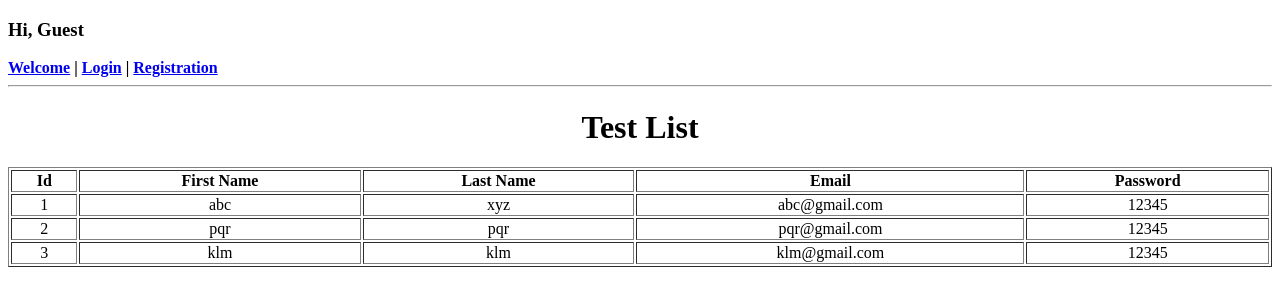
After one commit to riyasahu1611/advance-python-django, a Django app: page /testlist/ in a window 1280 px wide. The commit adds this page. Shown: the top 306 px of the page. Run offline with Django 5.2, Linux system fonts and the light colour scheme.

Commit message:
15-June-2026

```diff
--- a/riya/sos/ors/templates/header.html
+++ b/riya/sos/ors/templates/header.html
@@ -5,10 +5,36 @@
     <title>Title</title>
 </head>
 <body>
+
+<!--<h3>Hi, Guest</h3>-->
+<!--<a href="/ors/welcome/"><b>Welcome</b></a> <b>|</b>-->
+<!--<a href="/ors/signin/"><b>Login</b></a> <b>|</b>-->
+<!--<a href="/ors/signup/"><b>Registration</b></a>-->
+
+<!--{% if name != None %}-->
+<!--<h3>Hi, {{ name }}</h3>-->
+<!--<a href="#"><b>Add User</b></a> <b>|</b>-->
+<!--<a href="#"><b>User List</b></a> <b>|</b>-->
+<!--<a href="#"><b>Logout</b></a>-->
+<!--{% else %}-->
+<!--<h3>Hi, Guest</h3>-->
+<!--<a href="/ors/welcome/"><b>Welcome</b></a> <b>|</b>-->
+<!--<a href="/ors/signin/"><b>Login</b></a> <b>|</b>-->
+<!--<a href="/ors/signup/"><b>Registration</b></a>-->
+<!--{% endif %}-->
+
+{% if request.session.name != None %}
+<h3>Hi, {{ request.session.name }}</h3>
+<a href="#"><b>Add User</b></a> <b>|</b>
+<a href="#"><b>User List</b></a> <b>|</b>
+<a href="/ors/testlist/"><b>Test List</b></a> <b>|</b>
+<a href="/ors/logout/"><b>Logout</b></a>
+{% else %}
 <h3>Hi, Guest</h3>
 <a href="/ors/welcome/"><b>Welcome</b></a> <b>|</b>
 <a href="/ors/signin/"><b>Login</b></a> <b>|</b>
-<a href="/ors/signup/"><b>Registration</b></a> <b>|</b>
+<a href="/ors/signup/"><b>Registration</b></a>
+{% endif %}
 <hr>
 </body>
 </html>
--- /dev/null
+++ b/riya/sos/ors/templates/testlist.html
@@ -0,0 +1,31 @@
+<!DOCTYPE html>
+<html lang="en">
+<head>
+    <meta charset="UTF-8">
+    <title>Title</title>
+</head>
+<body>
+{% include 'header.html' %}
+<div align="center">
+    <h1>Test List</h1>
+</div>
+<table border="1%" width="100%">
+    <tr>
+        <th>Id</th>
+        <th>First Name</th>
+        <th>Last Name</th>
+        <th>Email</th>
+        <th>Password</th>
+    </tr>
+    {% for l in list %}
+    <tr align="center">
+        <td>{{ l.id }}</td>
+        <td>{{ l.firstName }}</td>
+        <td>{{ l.lastName }}</td>
+        <td>{{ l.email }}</td>
+        <td>{{ l.password }}</td>
+    </tr>
+    {% endfor %}
+</table>
+</body>
+</html>
--- a/riya/sos/ors/templates/welcome.html
+++ b/riya/sos/ors/templates/welcome.html
@@ -8,7 +8,8 @@
 {% include 'header.html' %}
 <br><br><br><br><br><br><br><br>
 <div align="center">
-<h1>Welcome to Django Project</h1>
+    <h1>Welcome to Django Project</h1>
+    <h3>Hi, {{ name }}</h3>
 </div>
 </body>
 </html>
--- a/riya/sos/ors/urls.py
+++ b/riya/sos/ors/urls.py
@@ -2,9 +2,11 @@ from django.urls import path
 from . import views
 
 urlpatterns = [
-    path('riya/', views.riya_ors),
+    path('test/', views.test_ors),
     path('welcome/', views.welcome),
-    path('signup/', views.signup),
-    path('signin/', views.signin),
+    path('signup/', views.user_signup),
+    path('signin/', views.user_signin),
     path('', views.welcome),
+    path('logout/', views.user_logout),
+    path('testlist/', views.test_list),
 ]
--- a/riya/sos/ors/views.py
+++ b/riya/sos/ors/views.py
@@ -3,7 +3,7 @@ from django.shortcuts import render, redirect
 from django.http import HttpResponse
 
 
-def riya_ors(request):
+def test_ors(request):
     return HttpResponse('<h1>welcome to ors app</h1>')
 
 
@@ -11,7 +11,7 @@ def welcome(request):
     return render(request, 'welcome.html')
 
 
-def signup(request):
+def user_signup(request):
     message = ''
 
     if request.method == "POST":
@@ -28,15 +28,29 @@ def signup(request):
     return render(request, 'registration.html', {'message': message})
 
 
-def signin(request):
+def user_signin(request):
     message = ''
 
     if request.method == "POST":
-       login_id = request.POST.get('loginId')
-       password = request.POST.get('password')
-       if login_id == 'admin' and password == 'admin':
-           return redirect('/ors/welcome/')
-       else:
-           message = 'Login ID & Password Invalid'
+        login_id = request.POST.get('loginId')
+        password = request.POST.get('password')
+        if login_id == 'admin' and password == 'admin':
+            request.session['name'] = 'Admin'
+            return redirect('/ors/welcome/')
+            # return render(request, 'welcome.html', {'name': 'Admin'})
+        else:
+            message = 'Login ID & Password Invalid'
 
     return render(request, 'login.html', {'message': message})
+
+def user_logout(request):
+    request.session['name'] = None
+    return redirect('/ors/signin/')
+
+def test_list(request):
+    list = [
+        {"id": 1, "firstName": "abc", "lastName": "xyz", "email": "abc@gmail.com", "password": "12345"},
+        {"id": 2, "firstName": "pqr", "lastName": "pqr", "email": "pqr@gmail.com", "password": "12345"},
+        {"id": 3, "firstName": "klm", "lastName": "klm", "email": "klm@gmail.com", "password": "12345"}
+    ]
+    return render(request, "testlist.html", {"list": list})
```
Also changed, not shown: riya/sos/db.sqlite3 (added).
